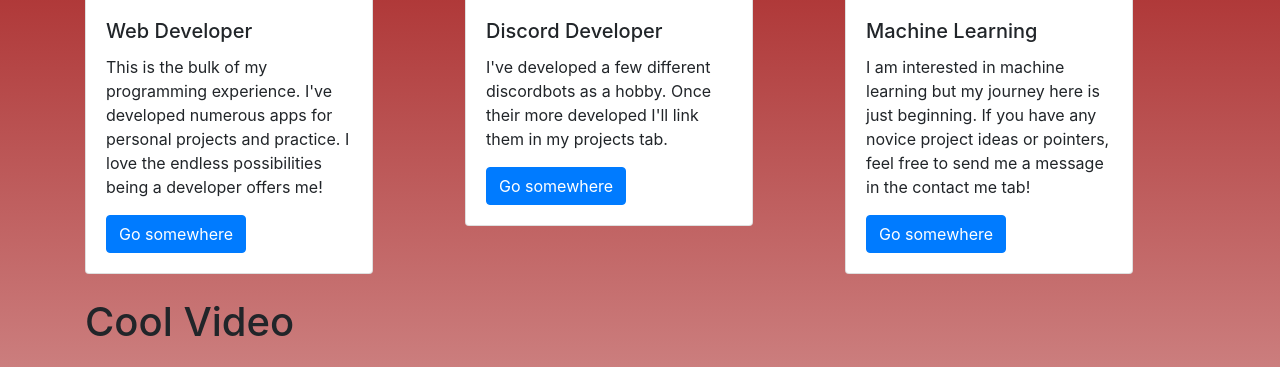
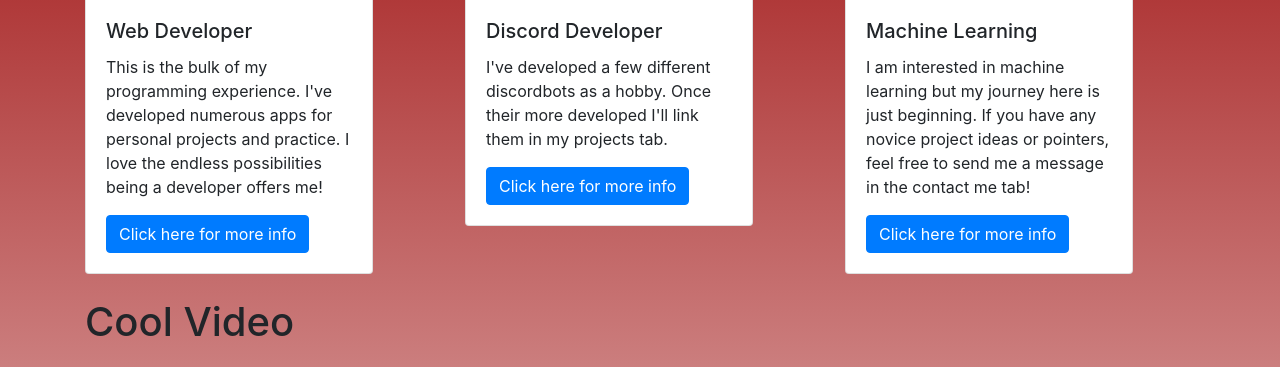
Before and after one commit to Spooky-png/Strawberry, a Django app: page /about/ in a window 1280 px wide. Shown: the part 306-673 px from the top of the page. Run offline with Django 3.2, Linux system fonts and the light colour scheme; some libraries are stand-ins or nearby versions.

Commit message:
Changed minor details, nothing important

```diff
--- a/templates/about.html
+++ b/templates/about.html
@@ -14,7 +14,7 @@ About
                     <div class="card-body">
                         <h5 class="card-title">Web Developer</h5>
                         <p class="card-text">This is the bulk of my programming experience. I've developed numerous apps for personal projects and practice. I love the endless possibilities being a developer offers me!</p>
-                        <a href="#" class="btn btn-primary">Go somewhere</a>
+                        <a href="#" class="btn btn-primary">Click here for more info</a>
                     </div>
                 </div>
             </div>
@@ -24,7 +24,7 @@ About
                     <div class="card-body">
                         <h5 class="card-title">Discord Developer</h5>
                         <p class="card-text">I've developed a few different discordbots as a hobby. Once their more developed I'll link them in my projects tab.</p>
-                        <a href="#" class="btn btn-primary">Go somewhere</a>
+                        <a href="#" class="btn btn-primary">Click here for more info</a>
                     </div>
                 </div>
             </div>
@@ -34,7 +34,7 @@ About
                     <div class="card-body">
                         <h5 class="card-title">Machine Learning</h5>
                         <p class="card-text">I am interested in machine learning but my journey here is just beginning. If you have any novice project ideas or pointers, feel free to send me a message in the contact me tab!</p>
-                        <a href="#" class="btn btn-primary">Go somewhere</a>
+                        <a href="#" class="btn btn-primary">Click here for more info</a>
                     </div>
                 </div>
             </div>
```
